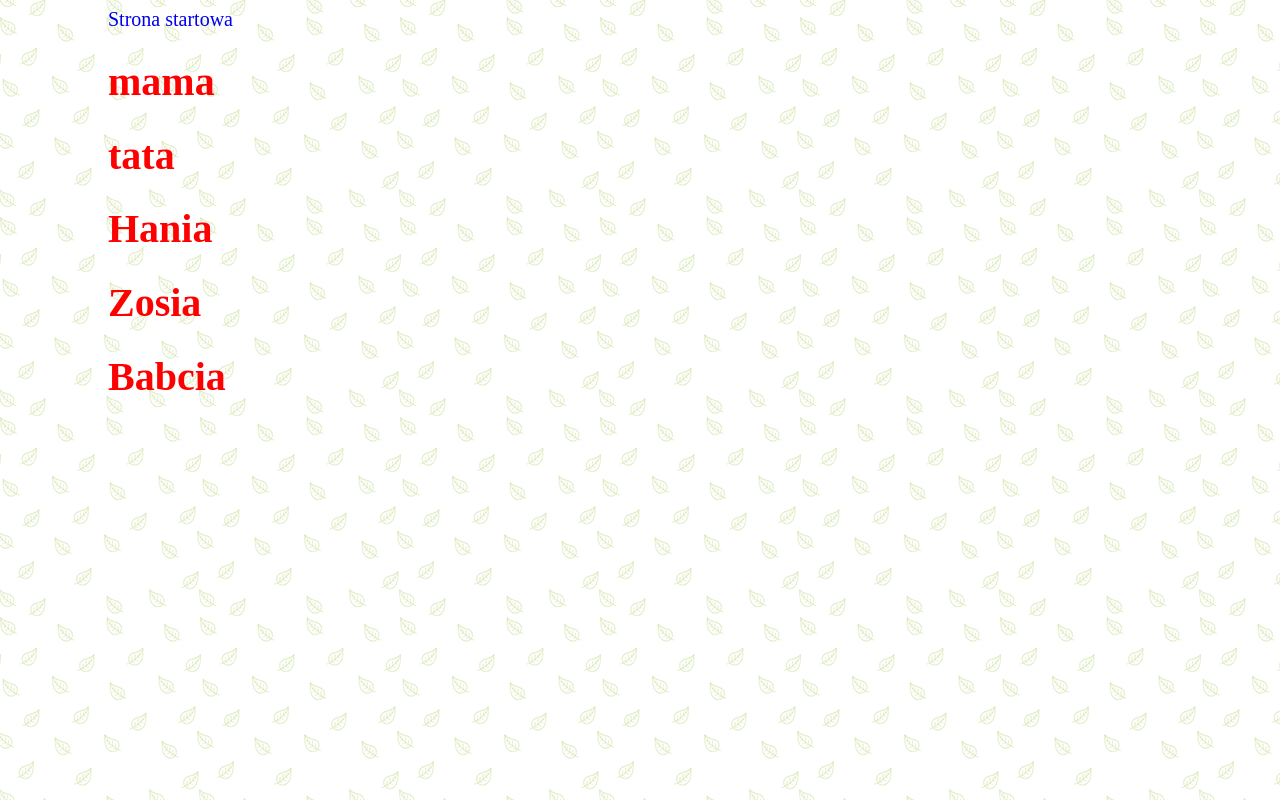
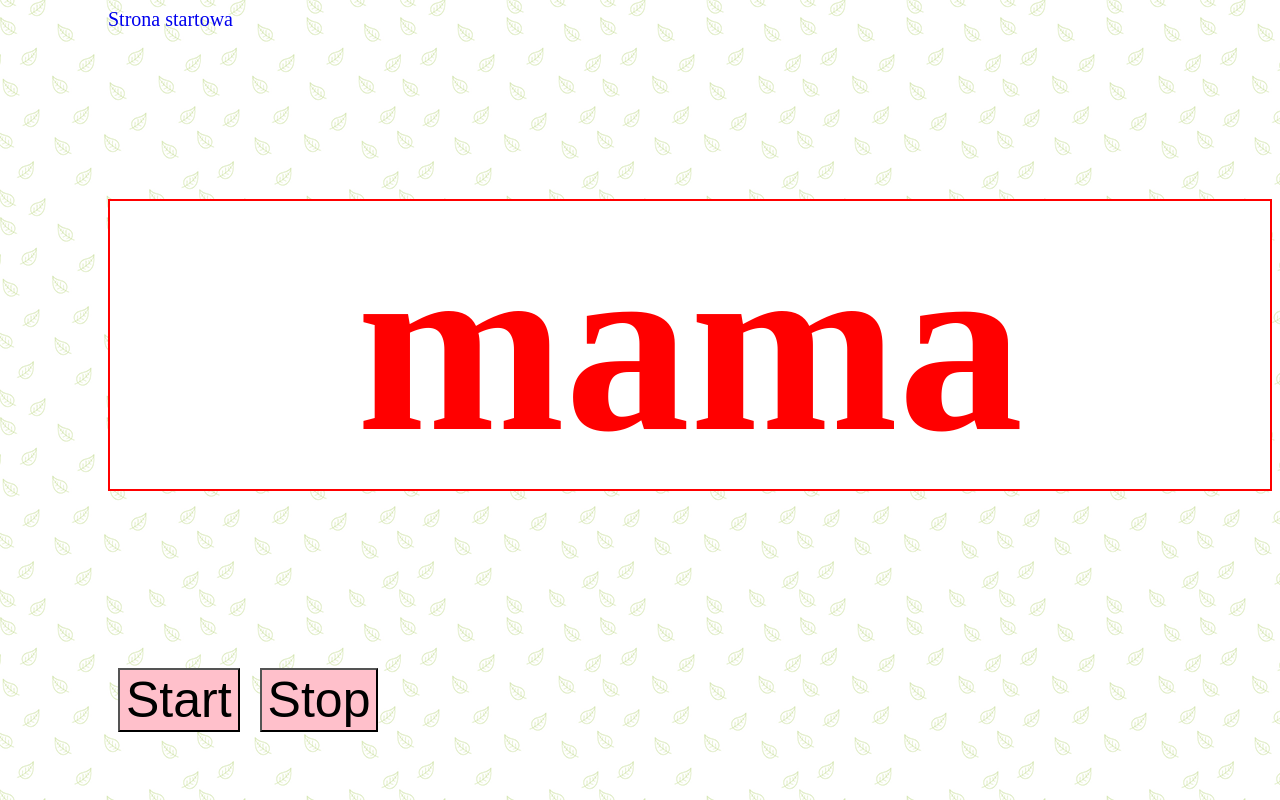
Before and after one commit to JolantaWro/Game_Kids, a React app in the folder hanah-app/: page /words in a window 1280 px wide. Built offline with nearby package versions, Linux system fonts and the light colour scheme.

Commit message:
add game words

```diff
--- a/hanah-app/src/components/Words.js
+++ b/hanah-app/src/components/Words.js
@@ -1,21 +1,30 @@
-import {React, useState} from "react";
+import {React, useState, useEffect} from "react";
 import { Link } from "react-router-dom";
 
 const Words = () => {
     const firstWord = ["mama", "tata", "Hania", "Zosia", "Babcia"]
     const [words, setWords] = useState(firstWord)
+    const [isRuning, setIsRuning] = useState(false)
+    const [index, setIndex] = useState(0);
 
+    const setNumberIndex = () => setIndex(i => i + 1);
+
+    useEffect(() => {
+        let intervalWords;
+        if(isRuning) {
+            intervalWords = setInterval(setNumberIndex, 3000);
+        }
+        return () => clearInterval(intervalWords);
+    }, [isRuning])
 
 
 
     return(
         <div>
             <Link to='/' style={{ textDecoration: 'none'}}>Strona startowa</Link>
-
-            {
-                words.map((element) => <h1 style={{color:"red"}}>{element}</h1>)
-            }
-
+            <h1 className="wordsView">{words[index % words.length]}</h1>
+            <button onClick={()=>setIsRuning(true)} className="answer">Start</button>
+            <button onClick={()=>setIsRuning(false)} className="answer">Stop</button>
         </div>
     )
 }
--- a/hanah-app/src/index.css
+++ b/hanah-app/src/index.css
@@ -26,12 +26,6 @@ html {
 
 }
 
-/* .imageUnicorn div {
-  float: left;
-  width: 150px;
-  height: 150px;
-} */
-
 img.imageUnicorn {
   width: 120px;
   height: 120px;
@@ -55,16 +49,16 @@ div.imageUnicorn {
   width: 400px;
 }
 
-/* .imageCorn {
-  width: 150px;
-  height: 150px;
-  float: left;
-  padding: 30px;
-} */
+.wordsView {
+  color: red;
+  font-size: 250px;
+  text-align: center;
+  border: 2px solid red;
+  background-color: white;
+}
 
-/* .imageCorn div {
-  float: left;
-  width: 150px;
-  height: 150px;
-
-} */
+.answer {
+  font-size: 50px;
+  margin: 10px;
+  background-color: pink;
+}
```
